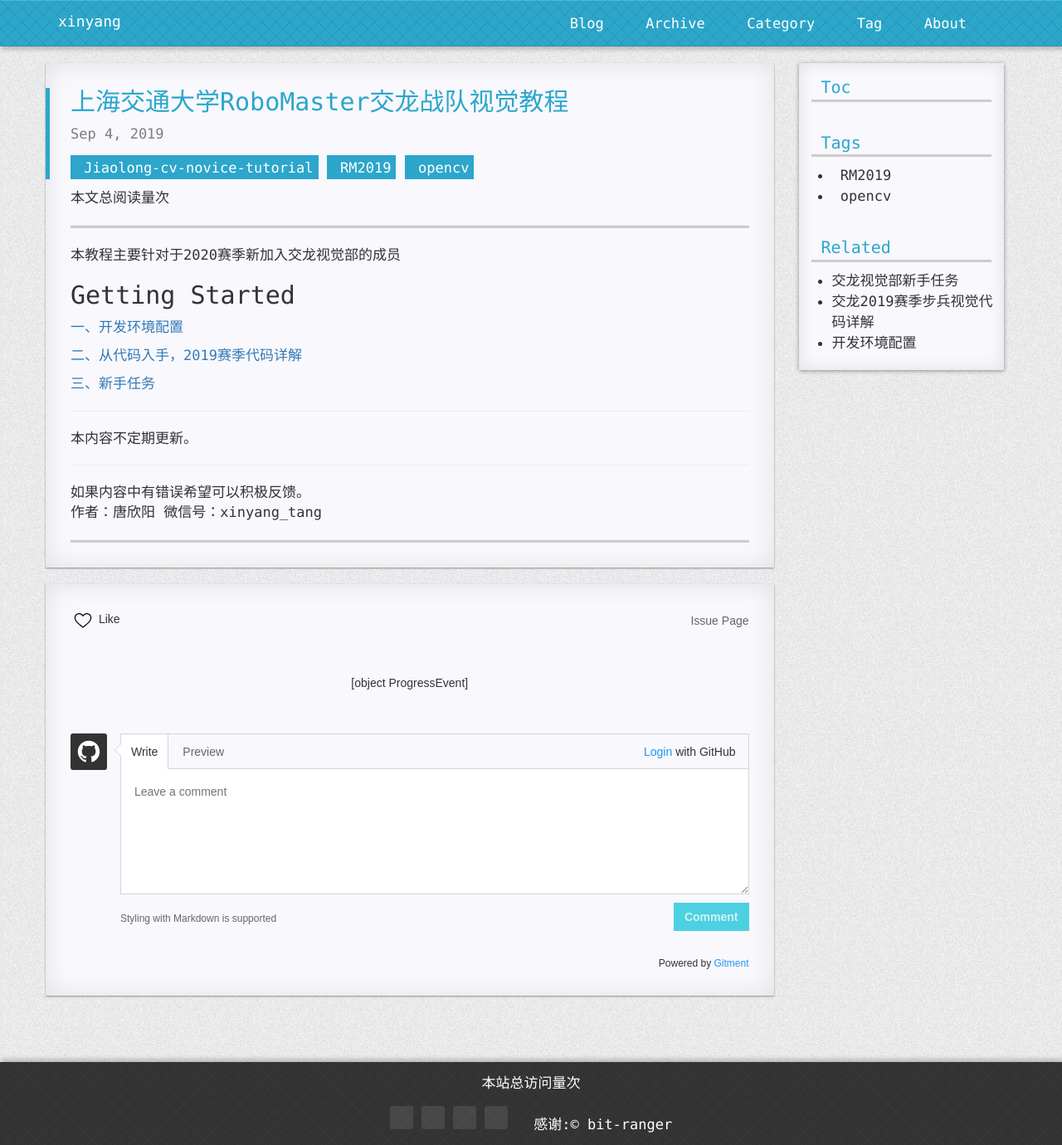
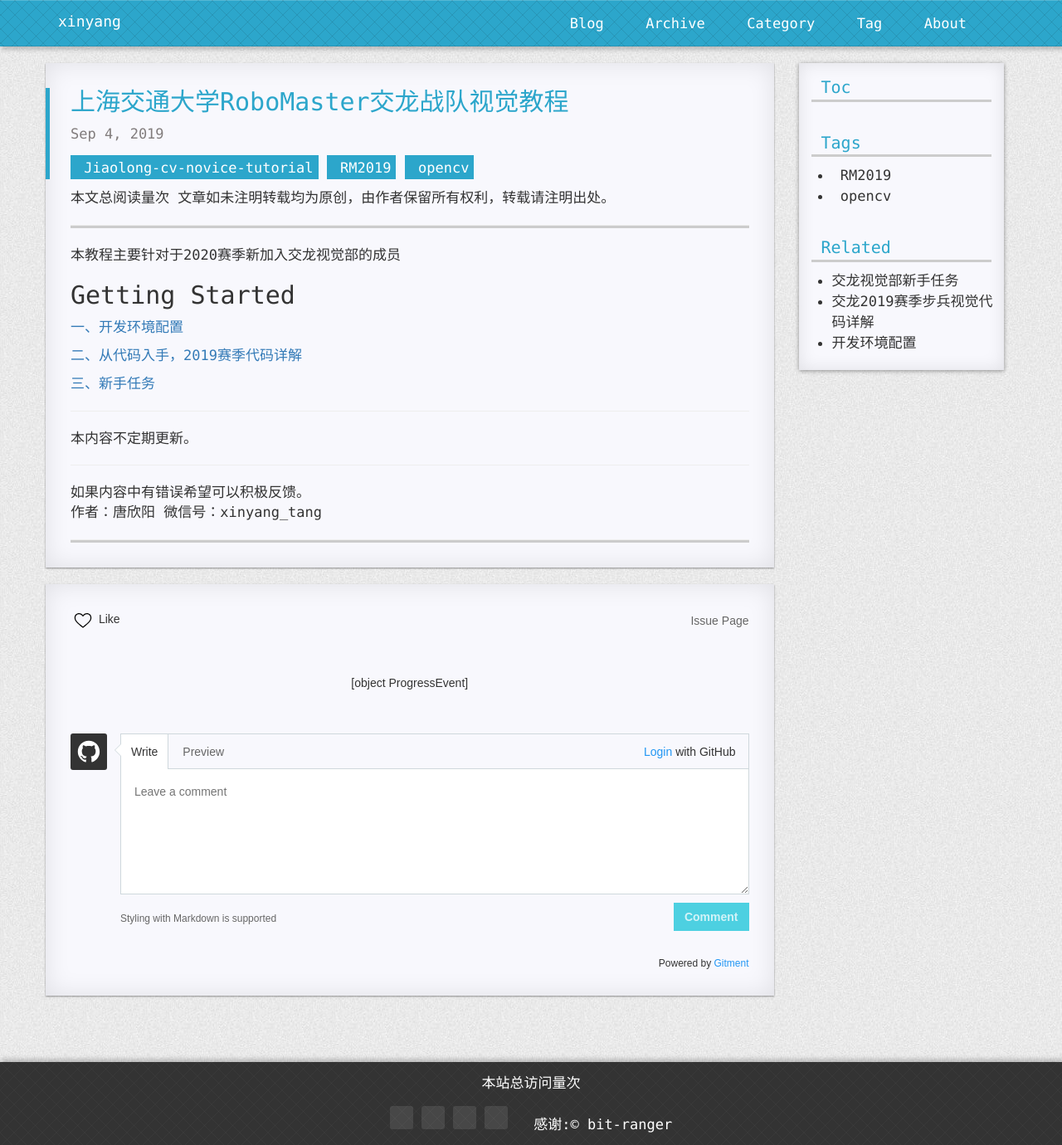
Before and after one commit to xinyang-go/xinyang-go.github.io, a Jekyll site: the page built from _posts/Jiaolong-cv-novice-tutorial/2019-09-04-Jiaolong-cv-novice-tutorial.md, in a window 1280 px wide. Shown: the whole page at 83% size. Built offline with Jekyll 4.4.1, drawn with Linux system fonts in a browser that asks for light colours; nearby versions of some CDN libraries; comment, search, counter and statistics services are not loaded; a style sheet for code colours, icons or effects is not loaded.

Commit message:
author's all rights reserved

```diff
--- a/_layouts/post.html
+++ b/_layouts/post.html
@@ -20,6 +20,7 @@ layout: default
 		  <span id="busuanzi_container_page_pv">
 		    本文总阅读量<span id="busuanzi_value_page_pv"></span>次
 		  </span>
+		  <span>文章如未注明转载均为原创，由作者保留所有权利，转载请注明出处。</span>
           <hr class="boundary">
           <article>
             {{content}}
```
